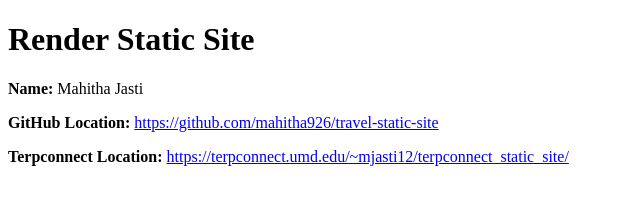
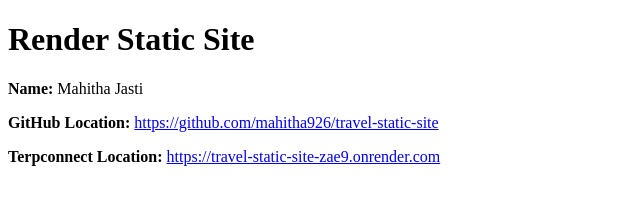
Before and after one commit to mahitha926/travel-static-site, a plain HTML site: page index.html in a window 1280 px wide. Shown: the whole page, without its empty margins (0-640 px from the left). Drawn offline with Linux system fonts and the light colour scheme.

Commit message:
Update links

```diff
--- a/index.html
+++ b/index.html
@@ -24,7 +24,7 @@
     <p>
         <strong>Terpconnect Location:</strong>
         <a href="https://terpconnect.umd.edu/~mjasti12/terpconnect_static_site/">
-            https://terpconnect.umd.edu/~mjasti12/terpconnect_static_site/
+            https://travel-static-site-zae9.onrender.com
         </a>
     </p>
 
```
